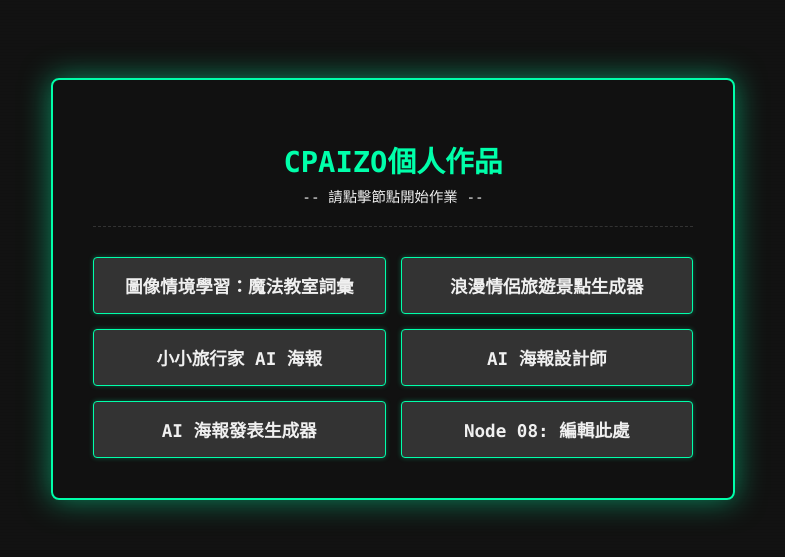
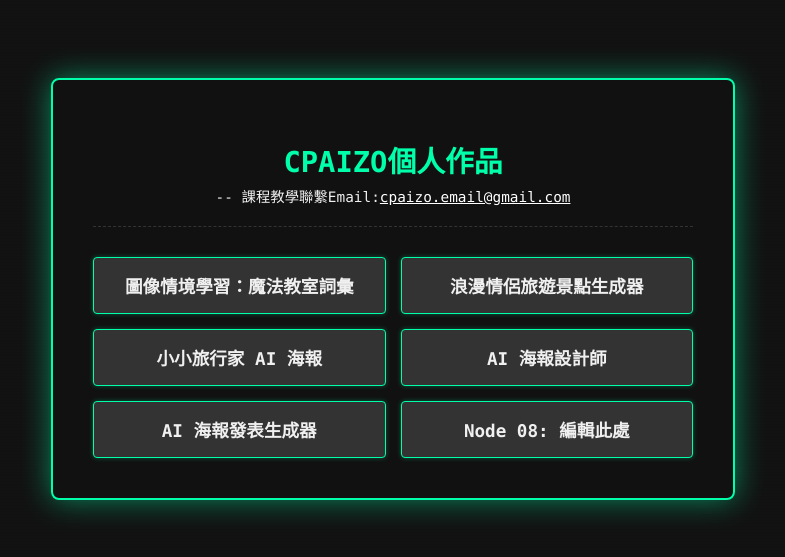
Before and after one commit to cpaizo/cpaizo.github.io, a plain HTML site: page index.html in a window 1280 px wide. Shown: the part 111-668 px from the top of the page, without its empty margins (247-1032 px from the left). Drawn offline with Linux system fonts and the light colour scheme.

Commit message:
Add files via upload

```diff
--- a/index.html
+++ b/index.html
@@ -12,7 +12,7 @@
     <main class="console-container">
         <header>
             <h1>CPAIZO個人作品</h1>
-            <p>-- 請點擊節點開始作業 --</p>
+            <p>-- 課程教學聯繫Email:<a href="mailto:cpaizo.email@gmail.com" style="color: white;">cpaizo.email@gmail.com</a></p>
         </header>
 
         <section id="link-buttons" class="button-grid">
```
